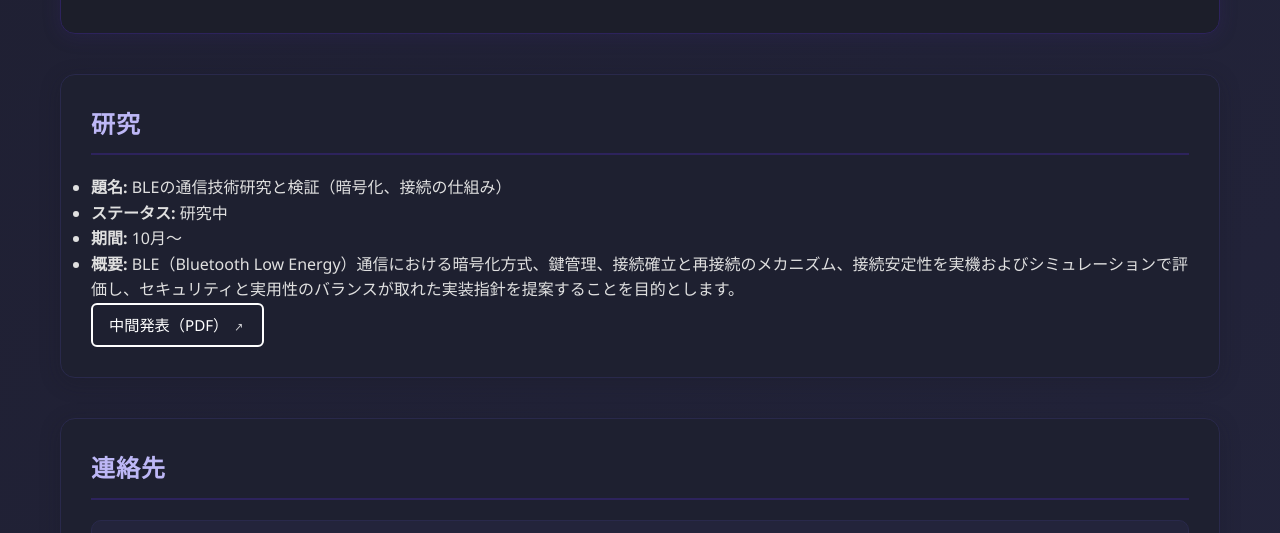
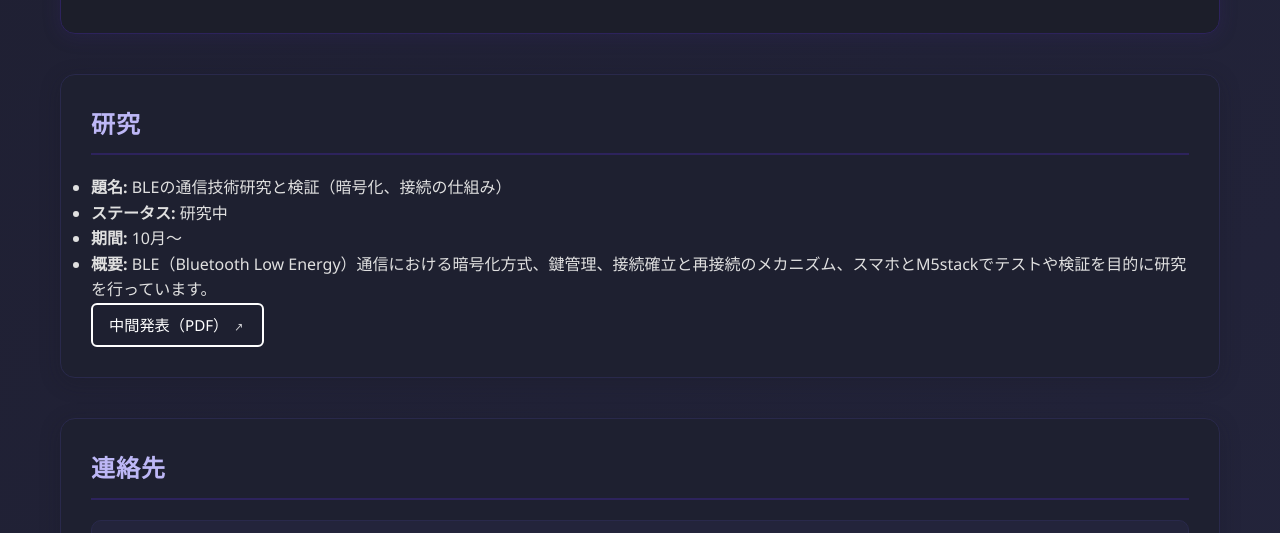
Before and after one commit to keyi1000/profile, a plain HTML site: page index.html in a window 1280 px wide. Shown: the part 4046-4579 px from the top of the page. Drawn offline with Linux system fonts and the light colour scheme.

Commit message:
[fix]概要部分を修正

```diff
--- a/index.html
+++ b/index.html
@@ -291,7 +291,7 @@
                   <li><strong>題名:</strong> BLEの通信技術研究と検証（暗号化、接続の仕組み）</li>
                   <li><strong>ステータス:</strong> 研究中</li>
                   <li><strong>期間:</strong> 10月〜</li>
-                  <li><strong>概要:</strong> BLE（Bluetooth Low Energy）通信における暗号化方式、鍵管理、接続確立と再接続のメカニズム、接続安定性を実機およびシミュレーションで評価し、セキュリティと実用性のバランスが取れた実装指針を提案することを目的とします。</li>
+                  <li><strong>概要:</strong> BLE（Bluetooth Low Energy）通信における暗号化方式、鍵管理、接続確立と再接続のメカニズム、スマホとM5stackでテストや検証を目的に研究を行っています。</li>
                 </ul>
                 <div class="research-links">
                   <a href="https://github.com/keyi1000/profile/blob/main/%E4%B8%AD%E9%96%93%E7%99%BA%E8%A1%A8%E8%B3%87%E6%96%99.pdf" class="link-btn" target="_blank" rel="noopener">中間発表（PDF）</a>
```
